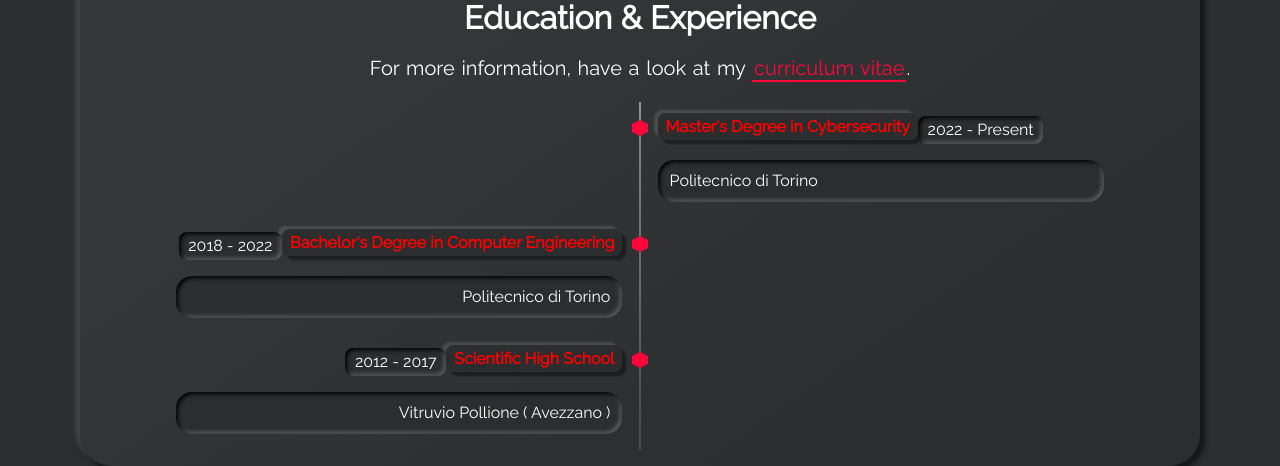
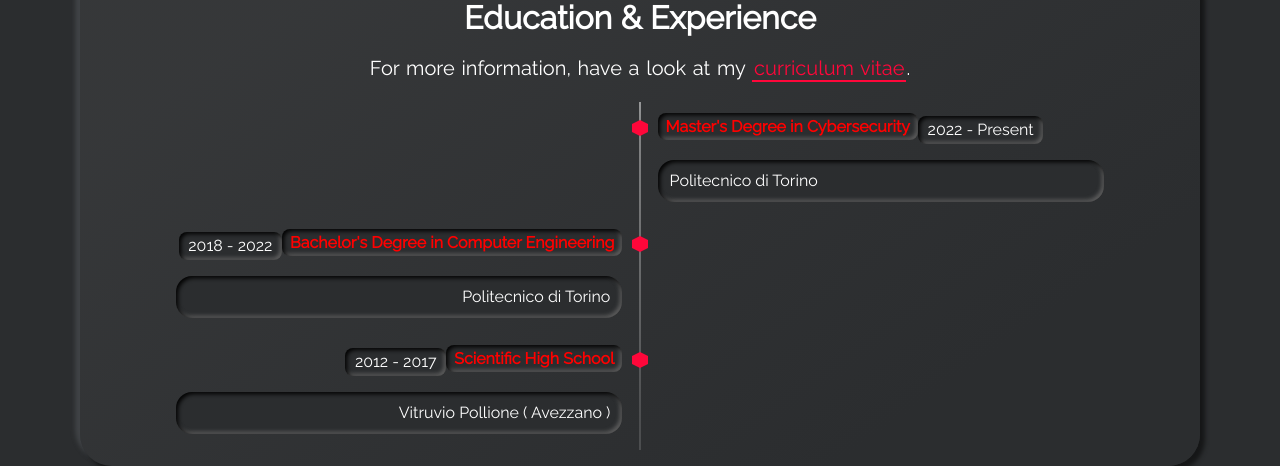
Before and after one commit to danieledibattista/danieledibattista, a Jekyll site: the page built from index.html, in a window 1280 px wide. Shown: the part 2159-2625 px from the top of the page. Built offline with Jekyll 4.4.1, drawn with Linux system fonts in a browser that asks for light colours.

Commit message:
Fixed some css

```diff
--- a/_includes/section-timeline.html
+++ b/_includes/section-timeline.html
@@ -6,6 +6,8 @@
   </a>.
 </p>
 
+
+<!--
 <div class="timeline-wrapper">
   <ul class="timeline">
     {% for event in site.data.timeline %}
@@ -14,8 +16,8 @@
           <div class="direction-l">
             <div class="flag-wrapper">
               <span class="hexagon"></span>
-              <span class="flag neumorphism-button" data-aos="zoom-in-right">
-                <span style="color: red; cursor: pointer;">{{event.title}}</span>
+              <span class="flag neumorphism" data-aos="zoom-in-right">
+                <span style="color: red;">{{event.title}}</span>
               </span>
               <span class="time-wrapper" data-aos="zoom-in-right">
                 <span class="time neumorphism-card">{{event.date}}</span>
@@ -40,9 +42,9 @@
           <div class="direction-r">
             <div class="flag-wrapper">
               <span class="hexagon"></span>
-              <span class="flag neumorphism-button" data-aos="zoom-in-left">
+              <span class="flag neumorphism" data-aos="zoom-in-left">
 
-                  <span style="color: red; cursor: pointer;">{{event.title}}</span>
+                  <span style="color: red;">{{event.title}}</span>
               </span>
               <span class="time-wrapper" data-aos="zoom-in-left">
                 <span class="time neumorphism-card">{{event.date}}</span>
@@ -64,3 +66,62 @@
     {% endfor %}
   </ul>
 </div>
+-->
+
+<div class="timeline-wrapper">
+  <ul class="timeline">
+    {% for event in site.data.timeline %}
+      {% if event.timeline-side == 'left' %}
+        <li>
+          <div class="direction-l">
+            <div class="flag-wrapper">
+              <span class="hexagon"></span>
+              <span class="flag neumorphism-card">
+                <span style="color: red;">{{event.title}}</span>
+              </span>
+              <span class="time-wrapper" data-aos="zoom-in-right">
+                <span class="time neumorphism-card">{{event.date}}</span>
+              </span>
+            </div>
+            <div class="desc neumorphism-card" data-aos="zoom-in-right">
+              {{event.subtitle}}
+              {% if event.tags %}
+                <div class="tag-wrapper">
+                  {% for tag in event.tags %}
+                    <span class="tag neumorphism-card">{{tag.tag}}</span>
+                  {% endfor %}
+                </div>
+              {% endif %}
+            </div>
+          </div>
+        </li>
+      {% endif %}
+
+      {% if event.timeline-side == 'right' %}
+        <li>
+          <div class="direction-r">
+            <div class="flag-wrapper">
+              <span class="hexagon"></span>
+              <span class="flag neumorphism-card">
+                <span style="color: red;">{{event.title}}</span>
+              </span>
+              <span class="time-wrapper" data-aos="zoom-in-left">
+                <span class="time neumorphism-card">{{event.date}}</span>
+              </span>
+            </div>
+            <div class="desc neumorphism-card" data-aos="zoom-in-left">
+              {{event.subtitle}}
+              {% if event.tags %}
+                <div class="tag-wrapper">
+                  {% for tag in event.tags %}
+                    <span class="tag neumorphism-card">{{tag.tag}}</span>
+                  {% endfor %}
+                </div>
+              {% endif %}
+            </div>
+          </div>
+        </li>
+      {% endif %}
+    {% endfor %}
+  </ul>
+</div>
```
Also changed, not shown: assets/css/back_to_top.css (line endings or trailing spaces), assets/css/main.min.css.
